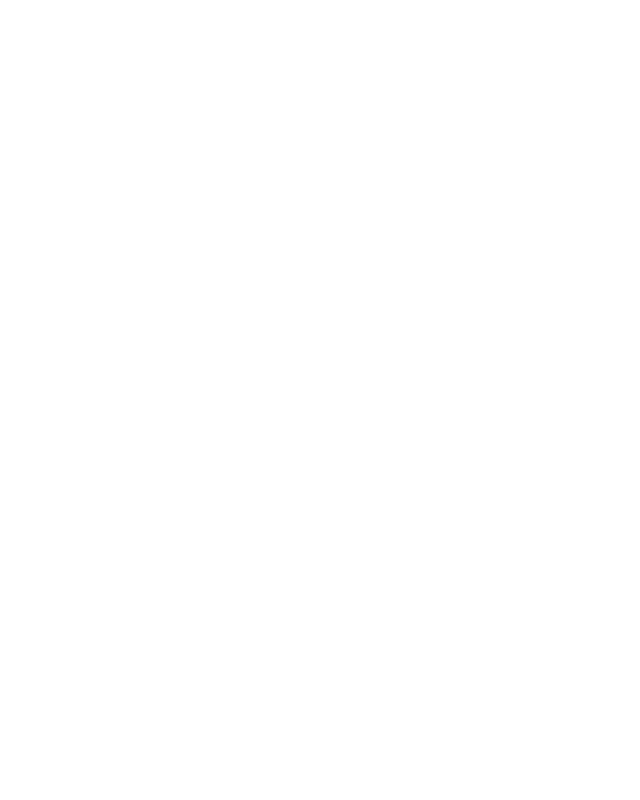
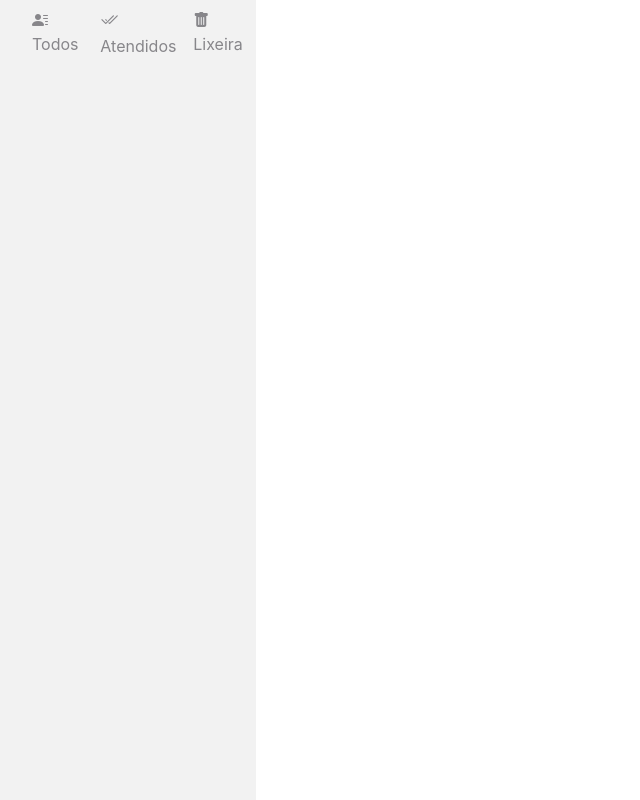
Before and after one commit to aliceribeiro/new-hire, an Angular app: page / in a window 1280 px wide. Shown: the whole page, without its empty margins (0-640 px from the left). Built offline with nearby package versions, Linux system fonts and the light colour scheme.

Commit message:
feat: adicionando e importando o componente 'sidebar'

```diff
--- a/src/app/app.component.html
+++ b/src/app/app.component.html
@@ -1 +1,2 @@
+<app-sidebar></app-sidebar>
 <router-outlet></router-outlet>
--- a/src/app/app.module.ts
+++ b/src/app/app.module.ts
@@ -3,11 +3,13 @@
 
 import { AppRoutingModule } from './app-routing.module';
 import { AppComponent } from './app.component';
+import { SidebarComponent } from './sidebar/sidebar.component';
 
 
 @NgModule({
   declarations: [
     AppComponent,
+    SidebarComponent,
   ],
   imports: [
     BrowserModule,
```
